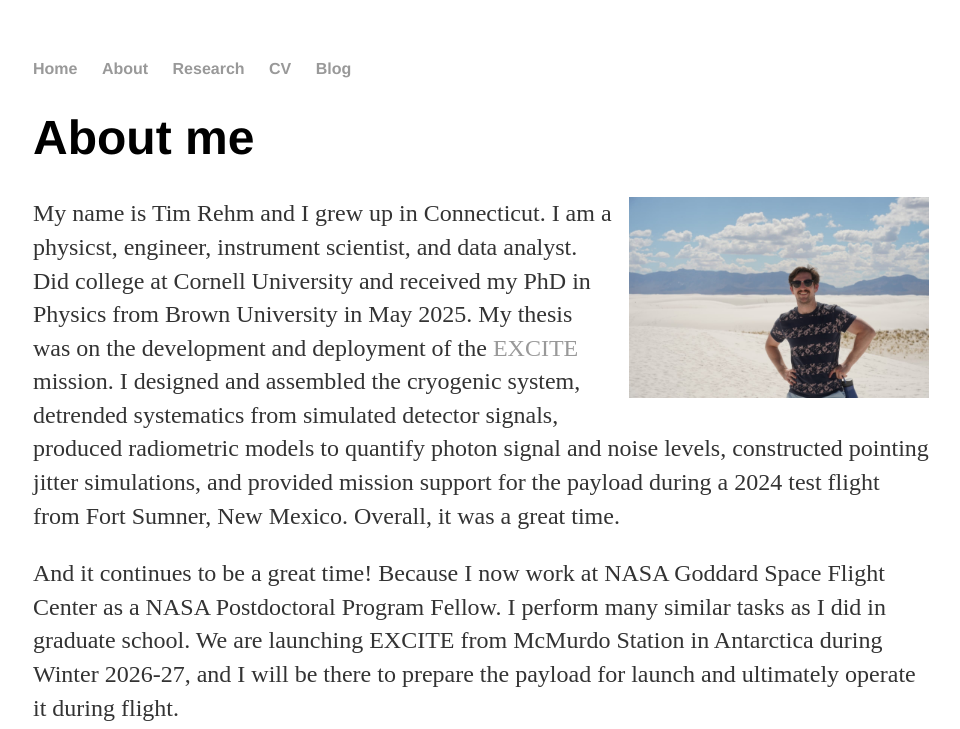
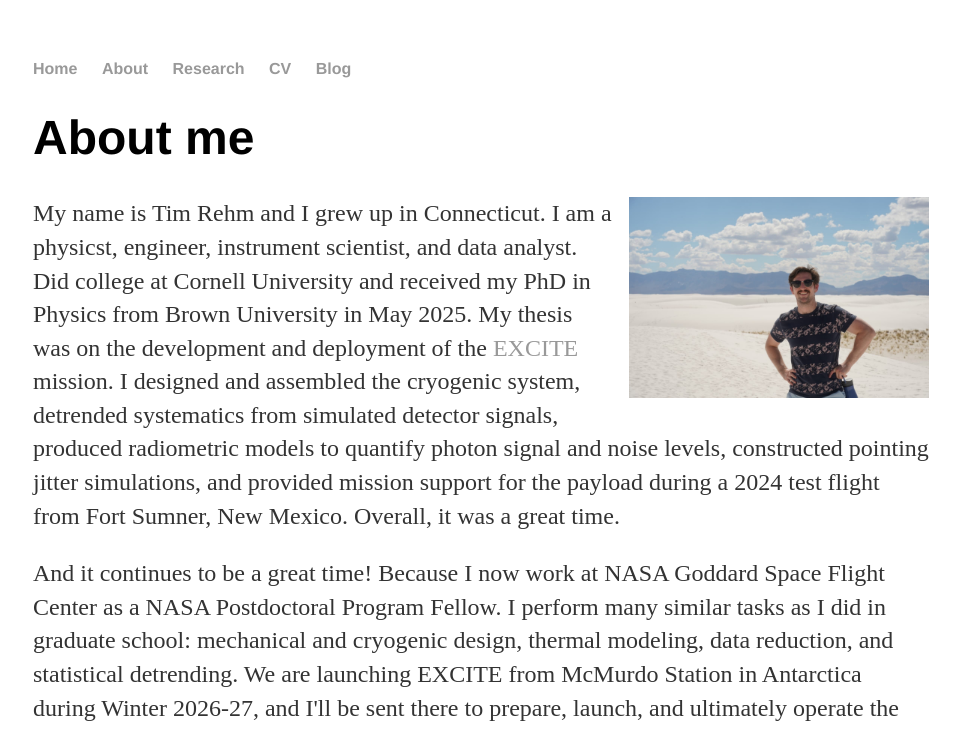
Before and after one commit to timrehm/timrehm.github.io, a Jekyll site: the page built from about/index.html, in a window 1280 px wide, cut to the strip 0-729 px from the top of the page. Shown: the whole strip, without its empty margins (159-1119 px from the left). Built offline with Jekyll 4.4.1, drawn with Linux system fonts in a browser that asks for light colours; some of the changed text lies outside the part shown.

Commit message:
Update index.html

```diff
--- a/about/index.html
+++ b/about/index.html
@@ -11,8 +11,8 @@ title: About me
 		noise levels, constructed pointing jitter simulations, and provided mission support for the payload during a 2024 test flight from
 		Fort Sumner, New Mexico. Overall, it was a great time.</p>
 	<p>And it continues to be a great time! Because I now work at NASA Goddard Space Flight Center as a NASA Postdoctoral Program Fellow. I perform
-		many similar tasks as I did in graduate school. We are launching EXCITE from McMurdo Station in Antarctica during Winter 2026-27, and
-		I will be there to prepare the payload for launch and ultimately operate it during flight.</p>
+		many similar tasks as I did in graduate school: mechanical and cryogenic design, thermal modeling, data reduction, and statistical detrending.
+		We are launching EXCITE from McMurdo Station in Antarctica during Winter 2026-27, and I'll be sent there to prepare, launch, and ultimately operate the payload during flight.</p>
 	<p><img src="/img/EatingHotDog.jpeg" alt="Tim eats hot dog" width=300 class="wrap-left"> Above all else, I love baseball and I really
 		love the Boston Red Sox. Here's me housing a hot dog during Game 3 of the 2021 ALCS. As a child to baseball-apathetic, Yankee-leaning parents
 		born in New York, the first crossroads of my life came on the first day of kindergarten, <img src="/img/MePlayingBaseball.jpg" class="wrap-right" width=300> when the first friend I had ever made invited me
```
